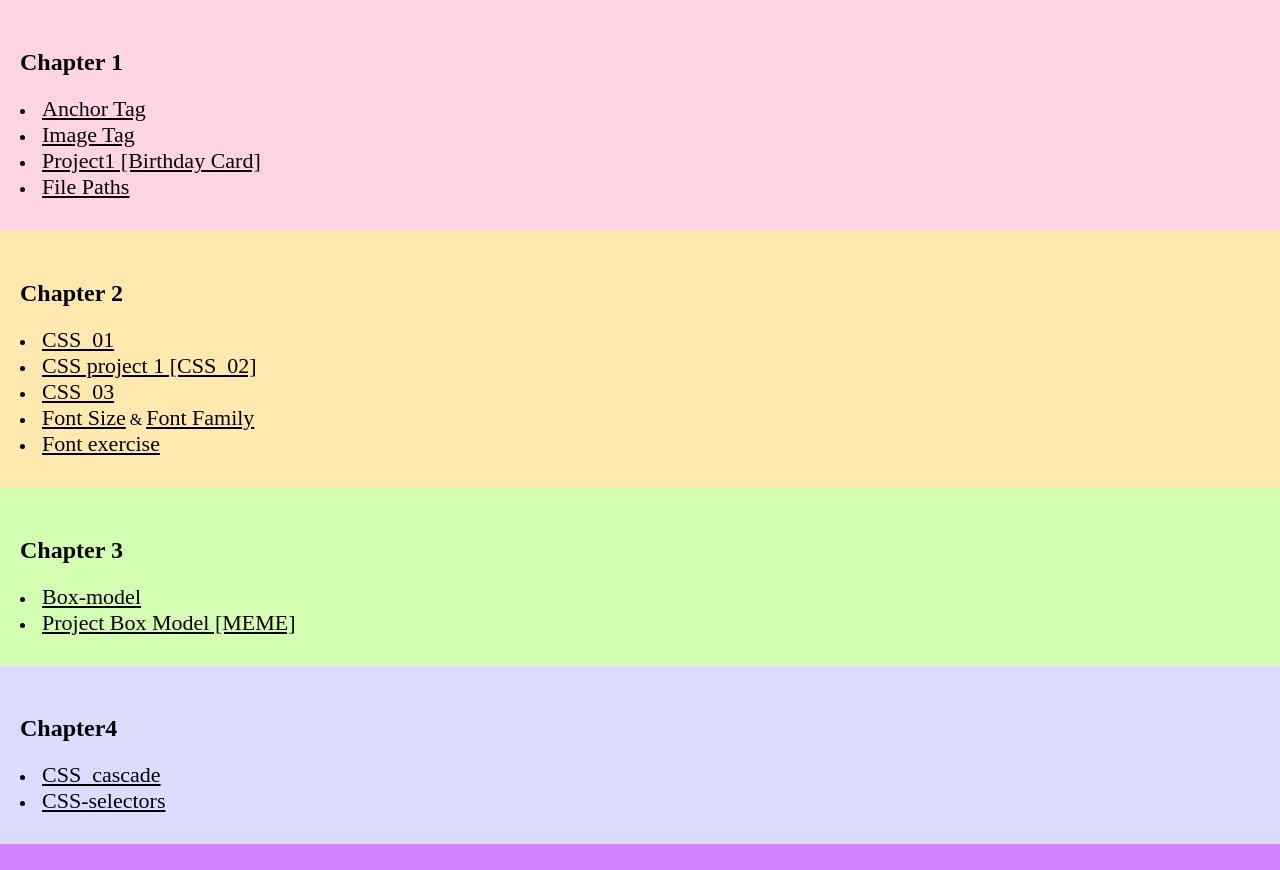
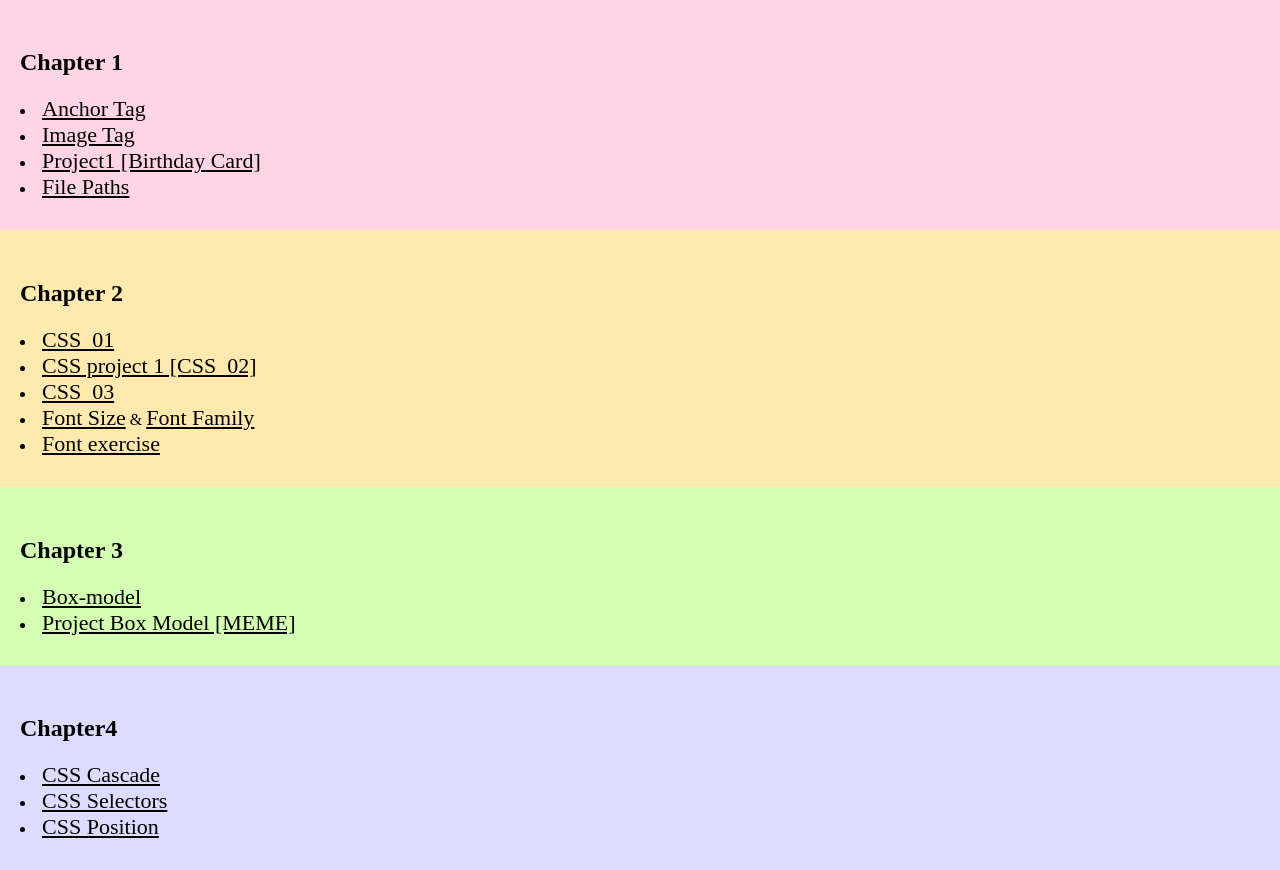
Before and after one commit to Kavyansh-Saini/UDEMY_PRACTICE_HTML, a plain HTML site: page index.html in a window 1280 px wide. Shown: the part 55-925 px from the top of the page. Before the commit the page ends 899 px from the top, so only its background shows below. Drawn offline with Linux system fonts and the light colour scheme.

Commit message:
appended CSS_position

```diff
--- a/index.html
+++ b/index.html
@@ -31,8 +31,9 @@
 
       <div id="ch4">
         <h2>Chapter4</h2>
-        <li><a href="./CSS_Cascade.html">CSS_cascade</a></li>
-        <li><a href="./CSS-selectors.html">CSS-selectors</a></li>
+        <li><a href="./CSS_Cascade.html">CSS Cascade</a></li>
+        <li><a href="./CSS-selectors.html">CSS Selectors</a></li>
+        <li><a href="./CSS_position.html">CSS Position</a></li>
       </div>
 
   </body>
```
Also changed, not shown: CSS_position.html (added).
